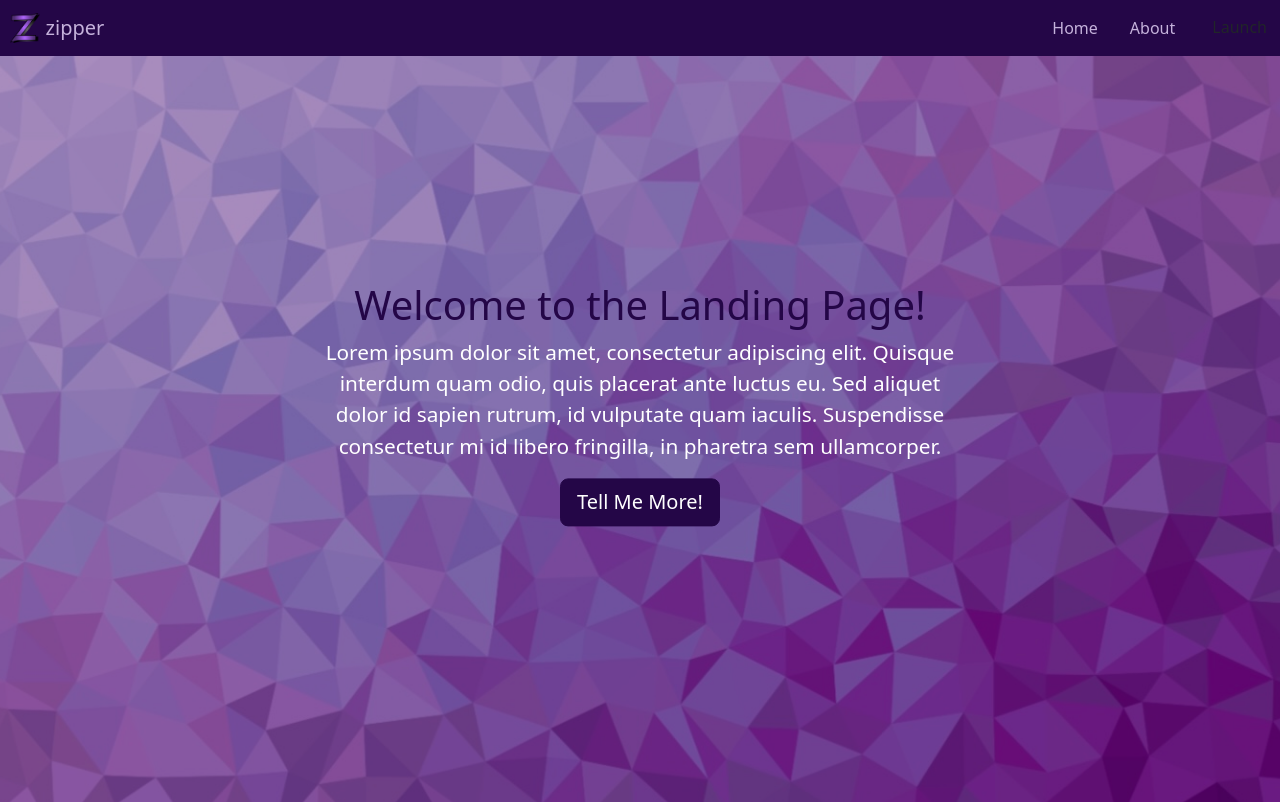
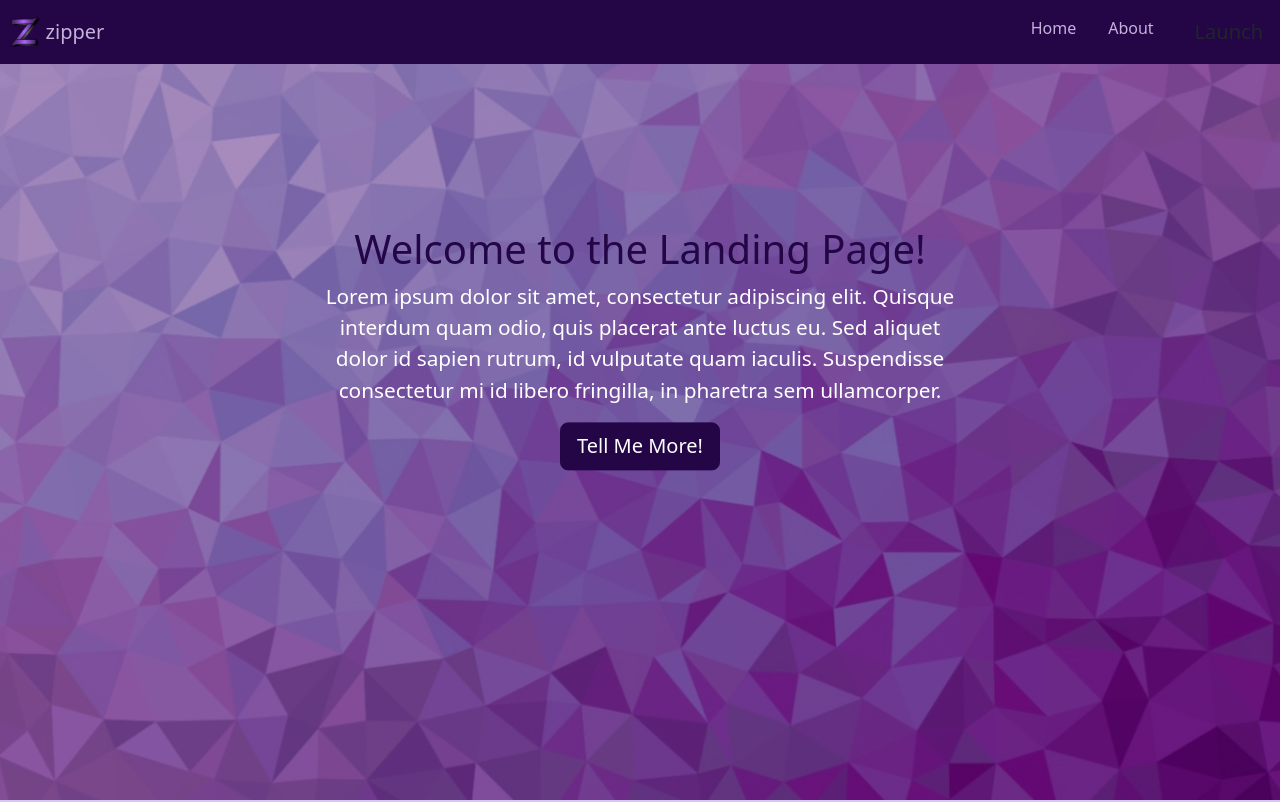
Before and after one commit to Zzipper-chat/Zzipper-chat.github.io, a plain HTML site: page web/index.html in a window 1280 px wide. Shown: the top 802 px of the page. Drawn offline with nearby package versions, Linux system fonts and the light colour scheme.

Commit message:
Update index.html

```diff
--- a/web/index.html
+++ b/web/index.html
@@ -32,7 +32,7 @@
   </head>
 
   <body>
-    <nav class="navbar navbar-expand-md">
+    <nav class="navbar fixed-top navbar-expand-md">
       <a class="navbar-brand" href="#">
         &nbsp;
         <img
@@ -61,7 +61,7 @@
             <a class="nav-link" href="/#about">About</a>
           </li>
           <li class="nav-item">
-            <a class="btn btn-inline" href="/app">Launch</a>
+            <a class="btn btn-inline btn-lg" href="/app">Launch</a>
           </li>
         </ul>
       </div>
```
